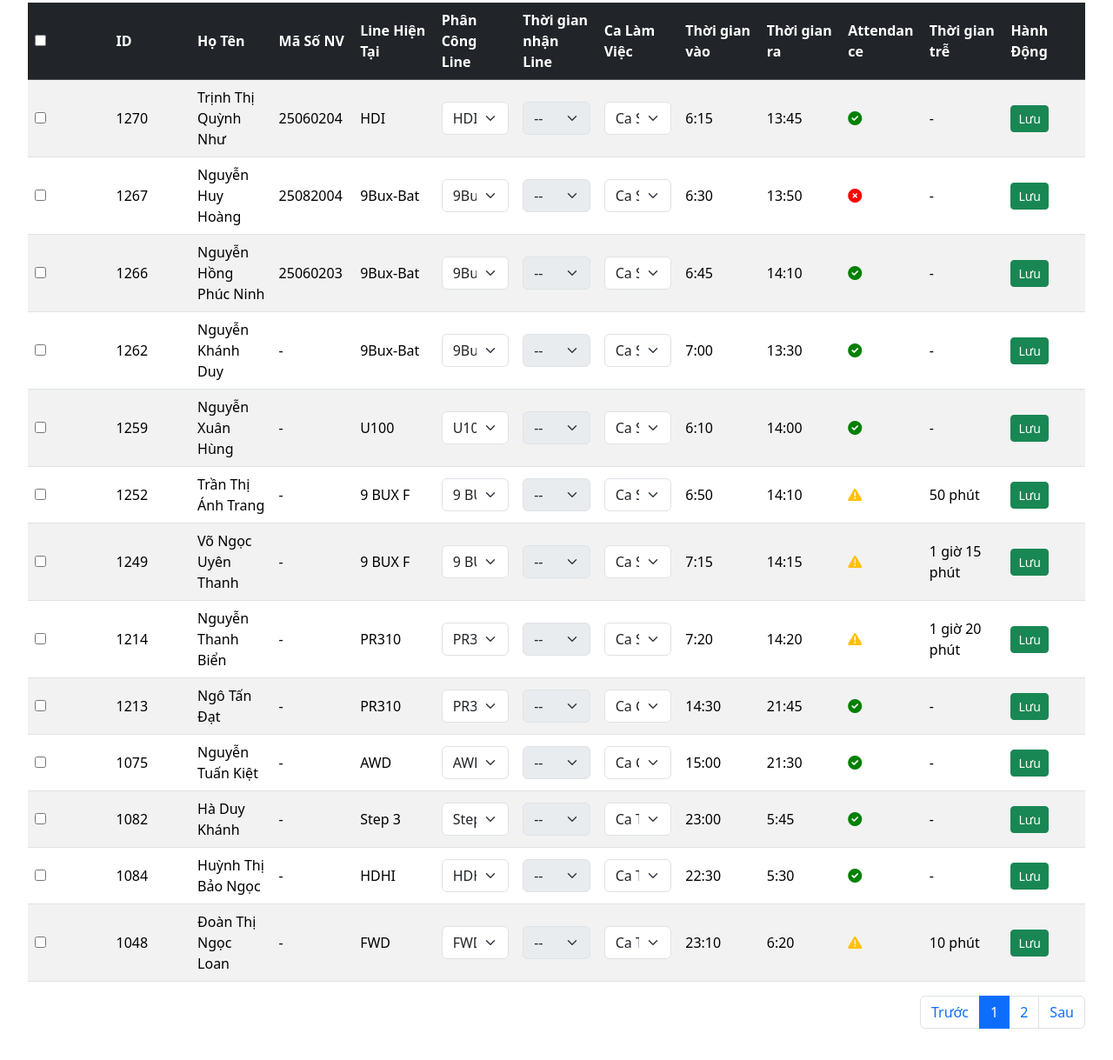
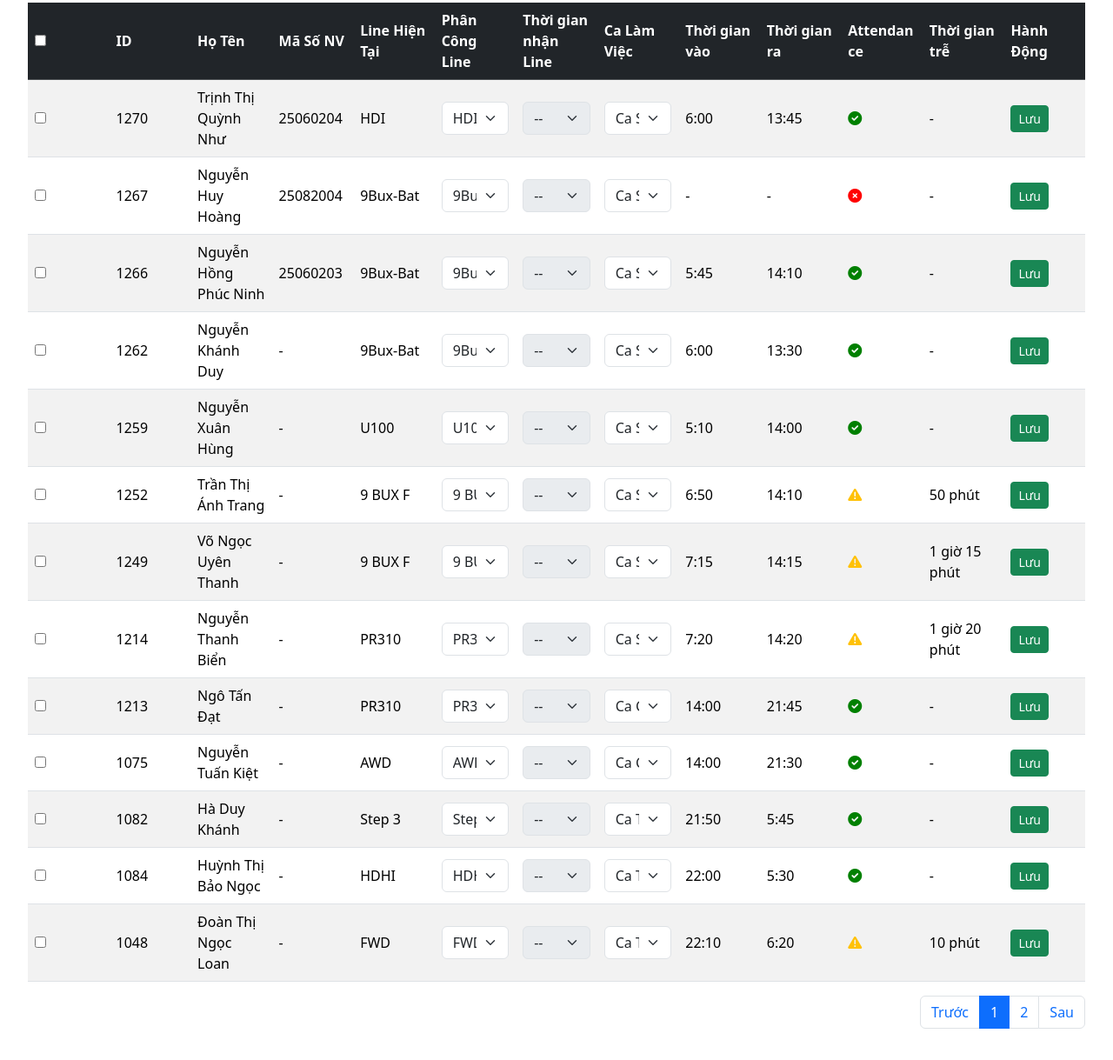
Before and after one commit to EdanBach/fa-personnel-management, a plain HTML site: page nhansuFA.html in a window 1280 px wide. Shown: the part 157-1376 px from the top of the page at 87% size. Drawn offline with nearby package versions, Linux system fonts and the light colour scheme.

Commit message:
Update nhansuFA.html

```diff
--- a/nhansuFA.html
+++ b/nhansuFA.html
@@ -138,7 +138,7 @@
                 <option>Ca Tối</option>
               </select>
             </td>
-            <td>6:15</td>
+            <td>6:00</td>
             <td>13:45</td>
             <td>
               <i
@@ -190,8 +190,8 @@
                 <option>Ca Tối</option>
               </select>
             </td>
-            <td>6:30</td>
-            <td>13:50</td>
+            <td>-</td>
+            <td>-</td>
             <td>
               <i
                 class="fas fa-times-circle attendance-red"
@@ -242,7 +242,7 @@
                 <option>Ca Tối</option>
               </select>
             </td>
-            <td>6:45</td>
+            <td>5:45</td>
             <td>14:10</td>
             <td>
               <i
@@ -294,7 +294,7 @@
                 <option>Ca Tối</option>
               </select>
             </td>
-            <td>7:00</td>
+            <td>6:00</td>
             <td>13:30</td>
             <td>
               <i
@@ -346,7 +346,7 @@
                 <option>Ca Tối</option>
               </select>
             </td>
-            <td>6:10</td>
+            <td>5:10</td>
             <td>14:00</td>
             <td>
               <i
@@ -562,7 +562,7 @@
                 <option>Ca Tối</option>
               </select>
             </td>
-            <td>14:30</td>
+            <td>14:00</td>
             <td>21:45</td>
             <td>
               <i
@@ -615,7 +615,7 @@
                 <option>Ca Tối</option>
               </select>
             </td>
-            <td>15:00</td>
+            <td>14:00</td>
             <td>21:30</td>
             <td>
               <i
@@ -670,7 +670,7 @@
                 <option selected>Ca Tối</option>
               </select>
             </td>
-            <td>23:00</td>
+            <td>21:50</td>
             <td>5:45</td>
             <td>
               <i
@@ -722,7 +722,7 @@
                 <option selected>Ca Tối</option>
               </select>
             </td>
-            <td>22:30</td>
+            <td>22:00</td>
             <td>5:30</td>
             <td>
               <i
@@ -775,7 +775,7 @@
                 <option selected>Ca Tối</option>
               </select>
             </td>
-            <td>23:10</td>
+            <td>22:10</td>
             <td>6:20</td>
             <td>
               <i
```
